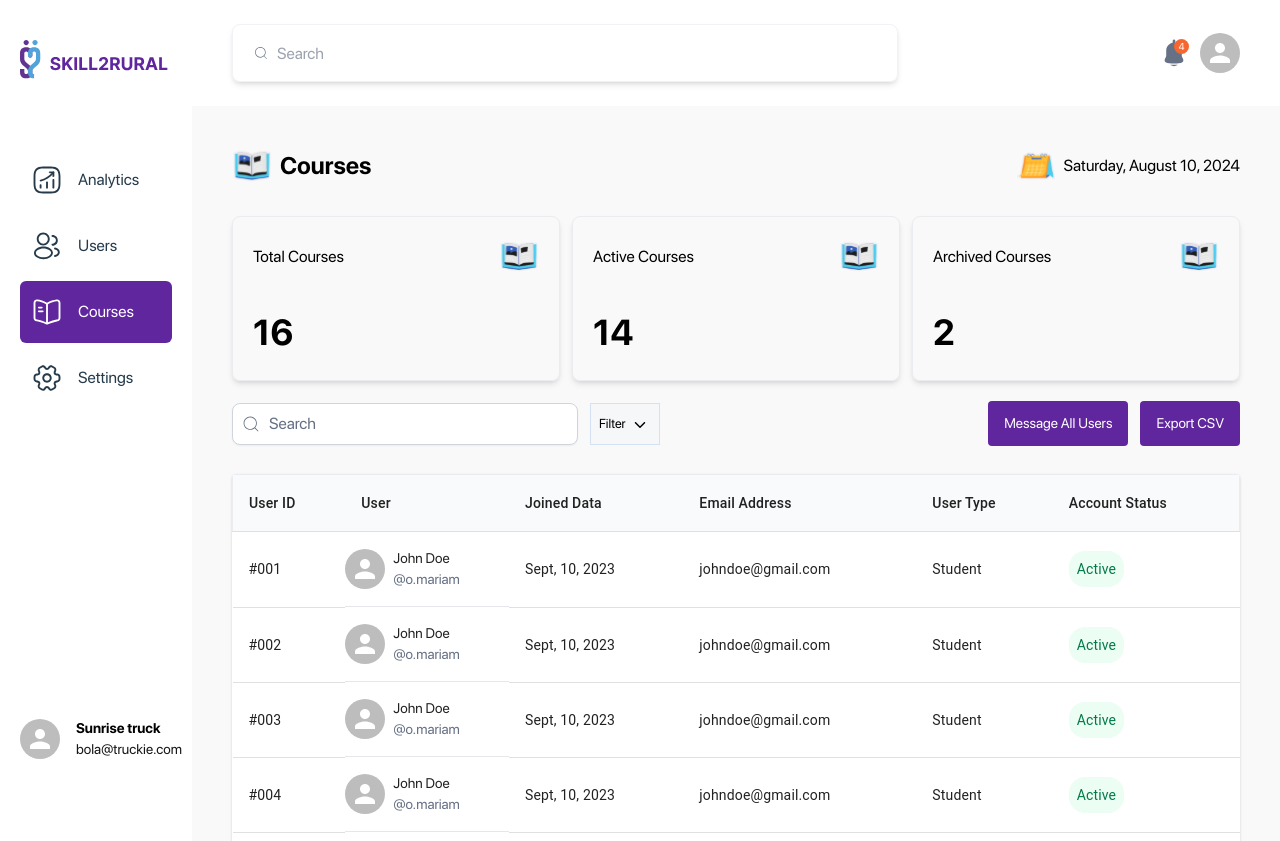
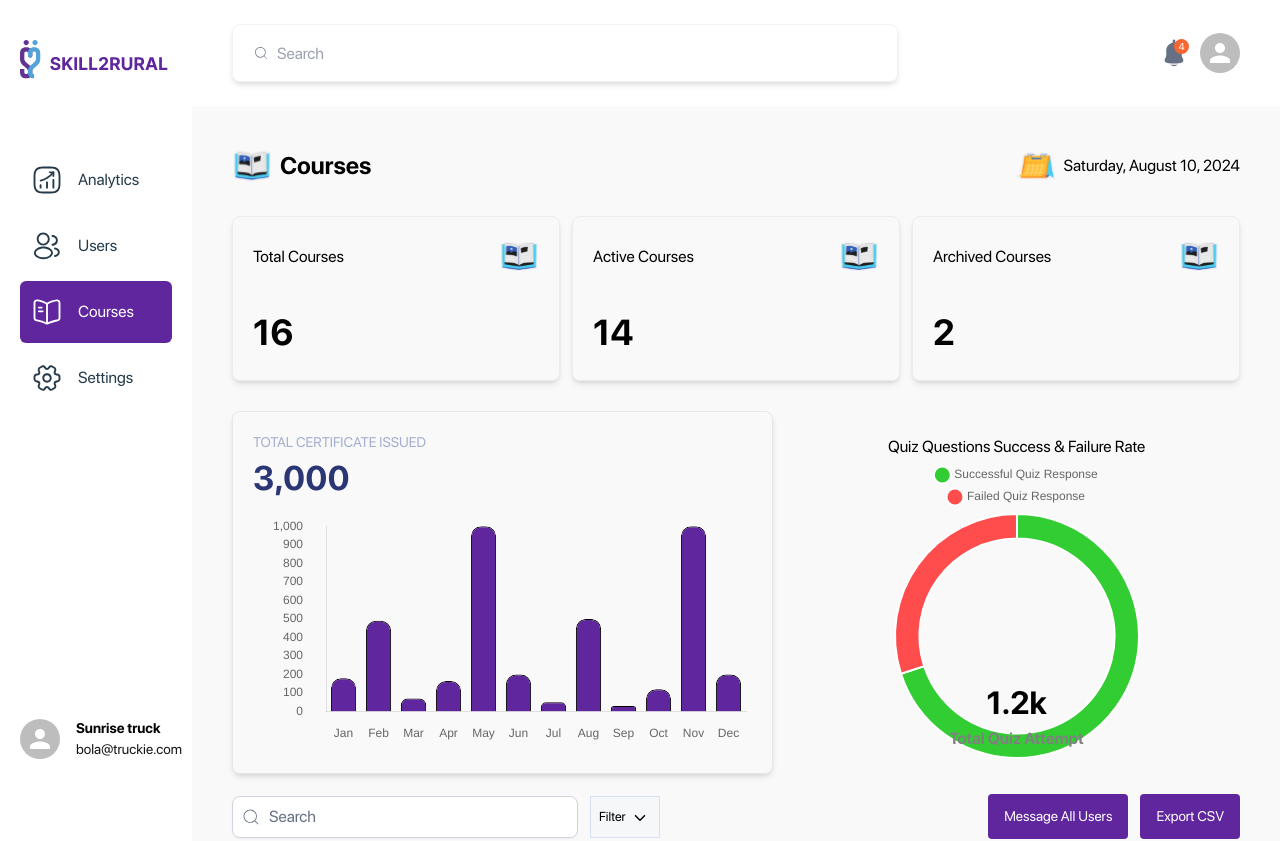
Before and after one commit to SKILL2RURAL/skill2rural-admin, a Next.js app: page /courses in a window 1280 px wide. Shown: the top 841 px of the page. Built offline with nearby package versions, Linux system fonts and the light colour scheme.

Commit message:
certificate issue barchart and success and failure rate progress

```diff
--- a/package.json
+++ b/package.json
@@ -13,8 +13,10 @@
     "@emotion/styled": "^11.13.0",
     "@mui/material": "^5.16.7",
     "@mui/x-charts": "^7.15.0",
+    "chart.js": "^4.4.4",
     "next": "14.2.7",
     "react": "^18",
+    "react-chartjs-2": "^5.2.0",
     "react-dom": "^18",
     "react-icons": "^5.3.0",
     "recharts": "^2.12.7"
--- a/src/app/courses/page.tsx
+++ b/src/app/courses/page.tsx
@@ -6,6 +6,8 @@ import MetricItem from "../analytics/metricItem";
 import { CiSearch } from "react-icons/ci";
 import { IoIosArrowDown } from "react-icons/io";
 import Table from "../users/table";
+import BarChart from "@/components/courseBarChart";
+import SuccessFailureDonut from "@/components/successAndFailure";
 
 interface Metric {
   title: string;
@@ -37,6 +39,25 @@ const Courses = () => {
           <MetricItem metric={metric} key={index} />
         ))}
       </div>
+      <div className="h-[30px]" />
+        <div>
+          <div className="md:flex gap-5">
+            <div className="border border p-5 rounded-[8px] md:w-fit shadow-md md:w-2/3  w-full">
+            <div className="w-full">
+              <div>
+                <h1 className="text-[14px] font-[500] text-[#A3AED0]">
+                  TOTAL CERTIFICATE ISSUED
+                </h1>
+                <p className="text-[34px] font-[700] text-[#2B3674]">3,000</p>
+              </div>
+              <div></div>
+            </div>
+            <BarChart />
+          </div>
+          <SuccessFailureDonut />
+        </div>
+      </div>
+
       <div className="my-5">
         <div className="md:flex space-y-5 md:space-y-0 justify-between items-center">
           <div className="flex gap-3 justify-between">
--- /dev/null
+++ b/src/components/courseBarChart.tsx
@@ -0,0 +1,104 @@
+'use client'
+import React, { Component } from 'react';
+import { Bar } from 'react-chartjs-2';
+import {
+  Chart as ChartJS,
+  CategoryScale,
+  LinearScale,
+  BarController,
+  BarElement,
+  Title,
+  Tooltip,
+  Legend
+} from 'chart.js';
+
+ChartJS.register(
+  Title,
+  Tooltip,
+  Legend,
+  CategoryScale,
+  LinearScale,
+  BarElement,
+  BarController
+);
+
+const BarChart = () => {
+  const data = {
+    labels: ['Jan', 'Feb', 'Mar', 'Apr', 'May', 'Jun', 'Jul', 'Aug', 'Sep', 'Oct', 'Nov', 'Dec'],
+    datasets: [
+      {
+        label: '',
+        backgroundColor: '#60269E',
+        borderColor: '',
+        borderWidth: 1,
+        borderRadius: 10,
+        data: [180, 490, 70, 165, 1000, 200, 50, 500, 30, 120, 1000, 200],
+      },
+    ],
+  };
+
+  // const options = {
+  //   scales: {
+  //     y: {
+  //       beginAtZero: false,
+  //     },
+  //   },
+  // };
+
+  const options = {
+    plugins: {
+      legend: {
+        display: false
+      }
+    },
+    layout: {
+      padding: {
+        left: 5,
+        right: 5,
+        top: 10,
+        bottom: 5
+      },
+      margin: {
+        left: 5,
+        right: 5,
+        top: 5,
+        bottom: 5
+      }
+    },
+    scales: {
+      y: {
+        beginAtZero: true,
+        border: { dash: [6, 6], display: true },
+        grid: {
+          display: false // Display grid lines for the y-axis
+        },
+        ticks: {
+          padding: 15
+        }
+      },
+      x: {
+        beginAtZero: false,
+        border: { display: true },
+        grid: {
+          display: false // Display grid lines for the y-axis
+        },
+        ticks: {
+          padding: 7
+        }
+      }
+    },
+    elements: {
+      bar: {
+        borderRadius: 40,
+        borderWidth: 0.7
+      }
+    }
+  };
+  return (
+    <div className='md:w-[39vw]'>
+      <Bar data={data} options={options} />
+    </div>
+  );
+};
+
+export default BarChart;
--- /dev/null
+++ b/src/components/successAndFailure.tsx
@@ -0,0 +1,60 @@
+'use client'
+import React from 'react';
+import { Doughnut } from 'react-chartjs-2';
+import {
+  Chart as ChartJS,
+  ArcElement,
+  Tooltip,
+  Legend,
+} from 'chart.js';
+
+ChartJS.register(ArcElement, Tooltip, Legend);
+
+export const SuccessFailureDonut: React.FC = () => {
+  // Chart data
+  const data = {
+    labels: ['Successful Quiz Response', 'Failed Quiz Response'],
+    datasets: [
+      {
+        label: 'Quiz Response',
+        data: [70, 30], // The percentage values (70% success, 30% failure)
+        backgroundColor: ['#32CD32', '#FF4C4C'], // Green for success, red for failure
+        hoverBackgroundColor: ['#28a745', '#dc3545'], // Hover colors
+        borderWidth: 2,
+        cutout: '80%', // Donut hole size
+      },
+    ],
+  };
+
+  // Chart options
+  const options = {
+    plugins: {
+      tooltip: {
+        callbacks: {
+          label: function (tooltipItem: any) {
+            return `${tooltipItem.label}: ${tooltipItem.raw}%`;
+          },
+        },
+      },
+      legend: {
+        position: 'top' as const,
+        labels: {
+          usePointStyle: true, // Use a dot instead of the box in the legend
+        },
+      },
+    },
+  };
+
+  return (
+    <div style={{ maxWidth: '300px', margin: 'auto', textAlign: 'center' }}>
+      <h4>Quiz Questions Success & Failure Rate</h4>
+      <Doughnut data={data} options={options} />
+      <div style={{ marginTop: '-80px', fontSize: '2em', fontWeight: 'bold' }}>
+        1.2k
+        <div style={{ fontSize: '0.5em', color: '#808080' }}>Total Quiz Attempt</div>
+      </div>
+    </div>
+  );
+};
+
+export default SuccessFailureDonut;
```
Also changed, not shown: 1 other file (tests, documents, lock files or other folders).
